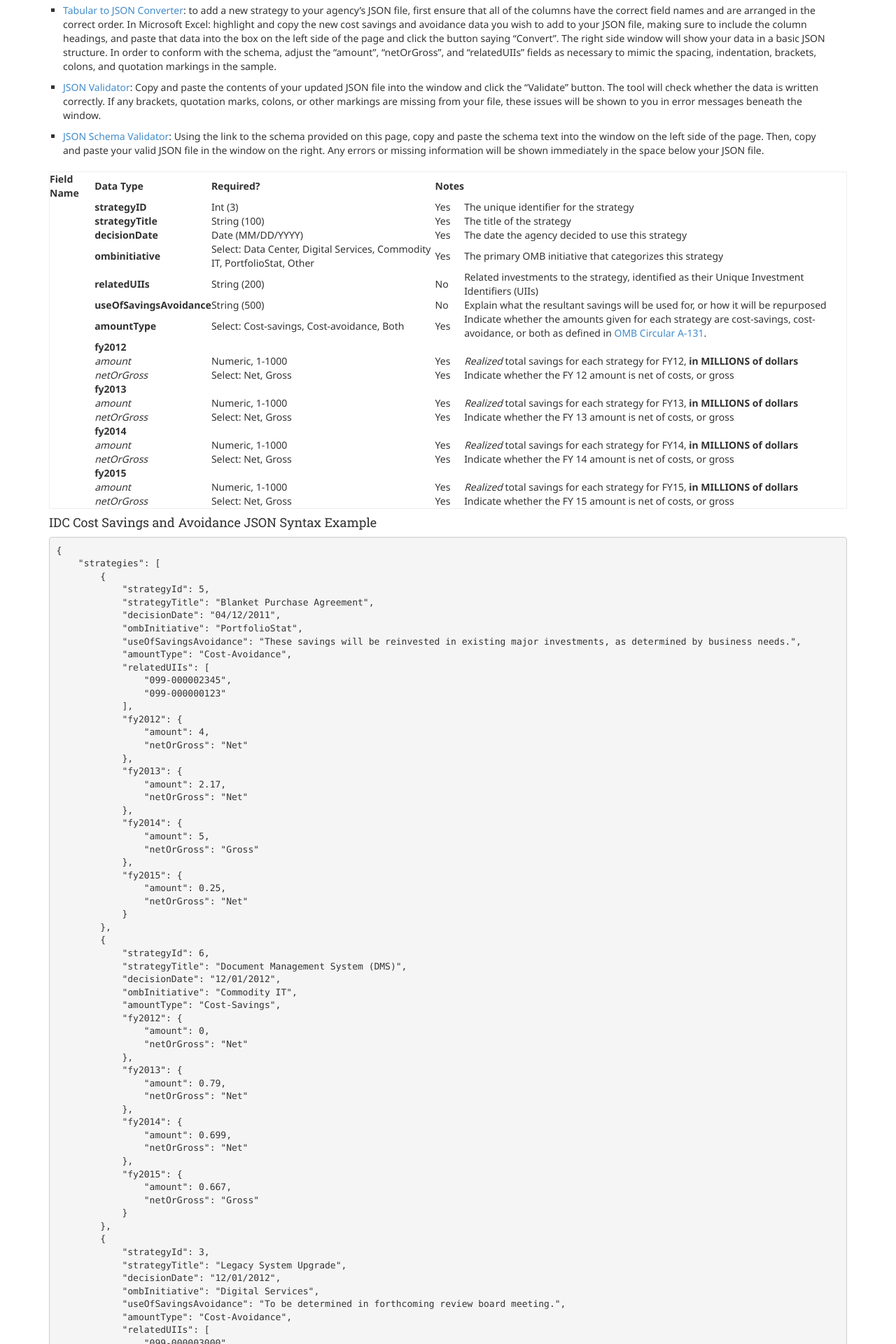
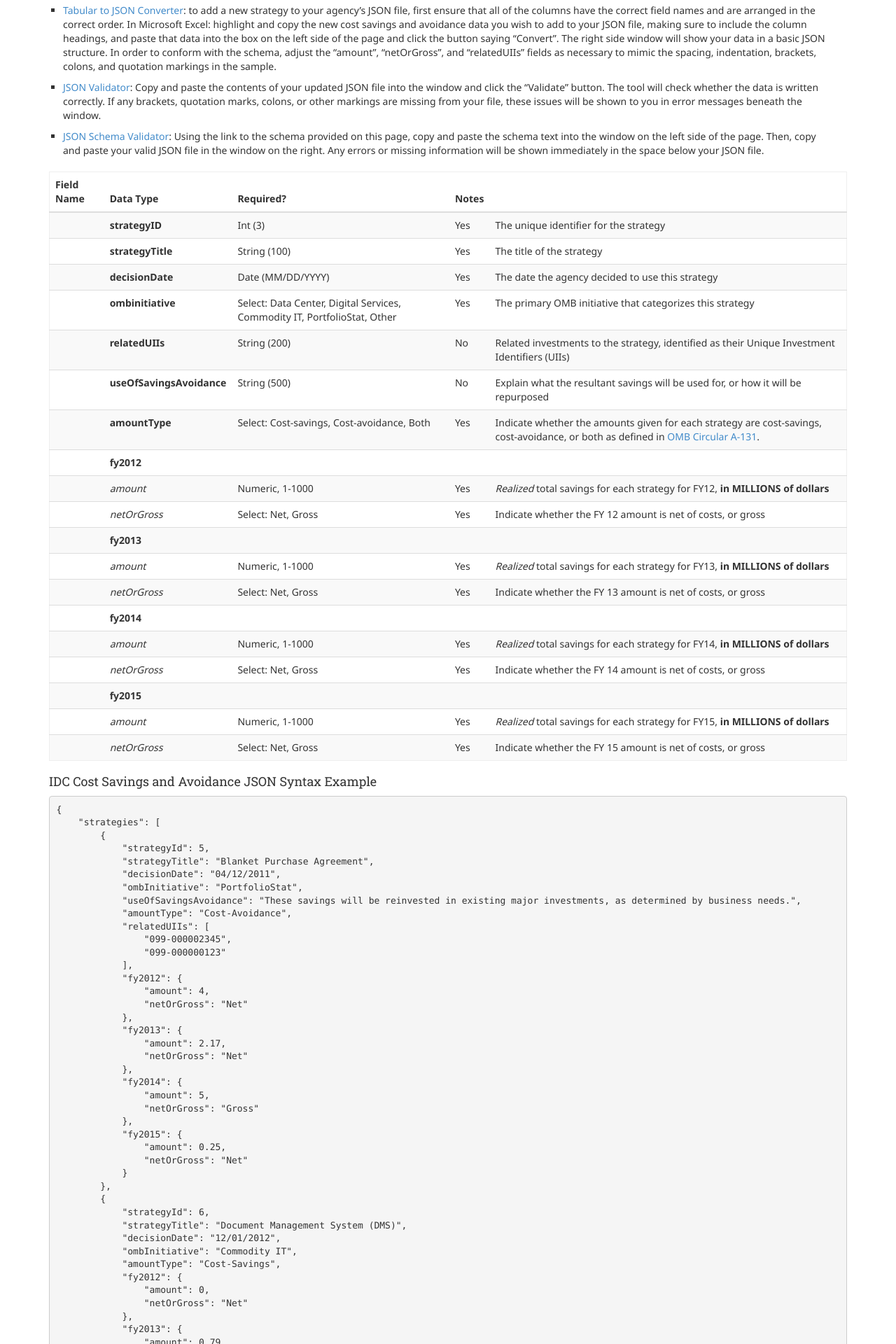
Before and after one commit to WhiteHouse/fitara, a Jekyll site: the page built from schema.md, in a window 1280 px wide. Shown: the part 2722-4642 px from the top of the page at 70% size. Built offline with Jekyll 4.4.1, drawn with Linux system fonts in a browser that asks for light colours.

Commit message:
updated table formatting for cost savings and avoidance data

```diff
--- a/schema.md
+++ b/schema.md
@@ -126,8 +126,9 @@ The following resources contain helpful tools for working with JSON data format:
 
 * [JSON Schema Validator](http://jsonschemalint.com/draft4/): Using the link to the schema provided on this page, copy and paste the schema text into the window on the left side of the page. Then, copy and paste your valid JSON file in the window on the right. Any errors or missing information will be shown immediately in the space below your JSON file.
 
- Field Name | Data Type | Required? | Notes |
-| --- | --- | --- | --- |
+{: .table .table-striped}
+Field Name                            | Data Type                       | Required? | Notes
+--------------                        | --------------                  | ----------| --------------
 | **strategyID** | Int (3) | Yes | The unique identifier for the strategy |
 | **strategyTitle** | String (100) | Yes | The title of the strategy  |
 | **decisionDate** | Date (MM/DD/YYYY) | Yes | The date the agency decided to use this strategy |
```
